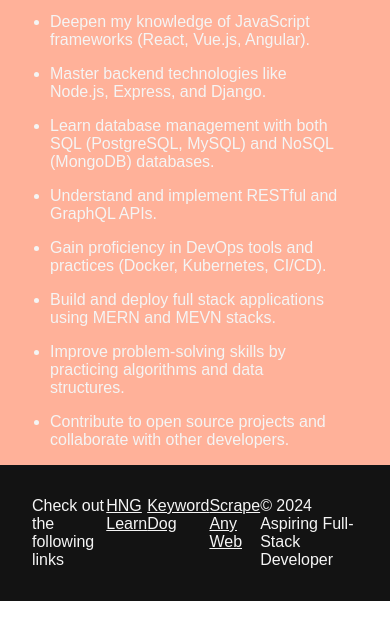
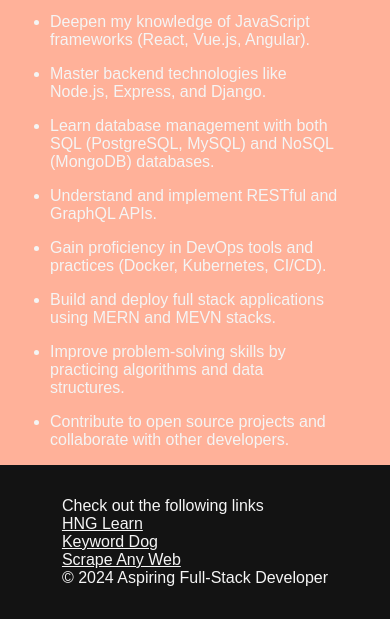
Before and after one commit to Dayo2803/HNG11, a plain HTML site: page Task 1/index.html in a window 390 px wide. Shown: the part 640-1259 px from the top of the page. Drawn offline with Linux system fonts and the light colour scheme.

Commit message:
HNG Task 1

```diff
--- a/Task 1/styles.css
+++ b/Task 1/styles.css
@@ -196,4 +196,10 @@ footer{
     .main__container{
         justify-content: center;
     }
+    footer{
+        justify-content: center;
+        display: grid;
+    }
+
+
 }
```
